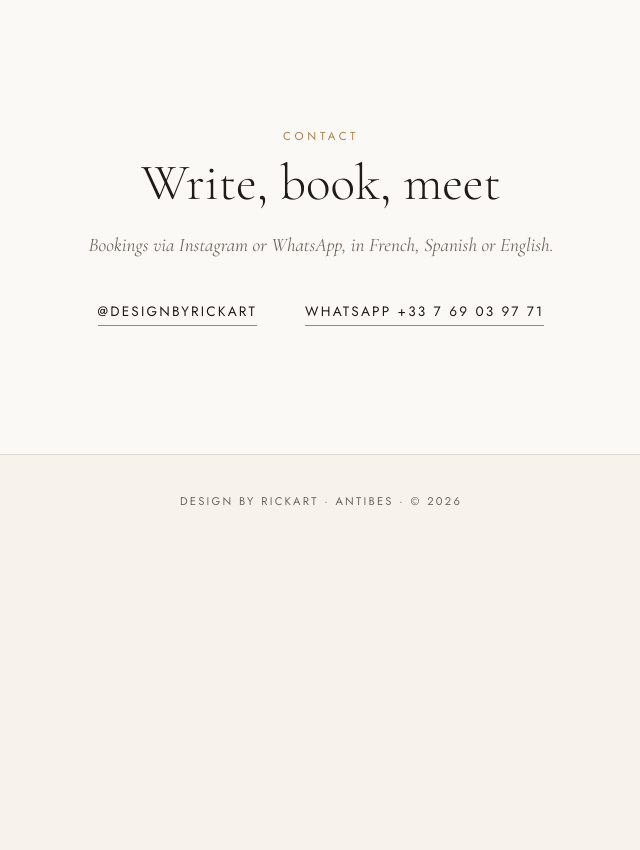
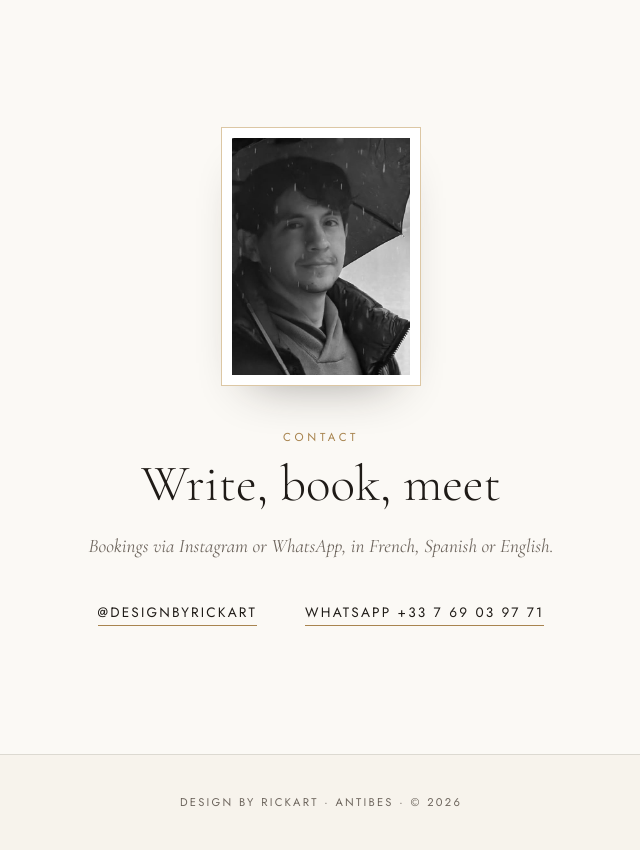
Before and after one commit to RicBar10/atelier-aquarelle-site, a plain HTML site: page index.html in a window 1280 px wide. Shown: the part 5220-6070 px from the top of the page, without its empty margins (319-959 px from the left). Before the commit the page ends 5769 px from the top, so only its background shows below. Drawn offline with nearby package versions, Linux system fonts and the light colour scheme.

Commit message:
Contact : portrait de Rickart dans un cadre (FR/EN/ES)
Co-Authored-By: Claude Haiku 5.5 <noreply@anthropic.com>
Claude-Session: https://claude.ai/code/session_01JLdyDoFwHNp5crFVy53tor

```diff
--- a/index.html
+++ b/index.html
@@ -258,6 +258,11 @@
   /* ---------- Contact ---------- */
   .contact { text-align: center; }
   .contact .lead { margin: 1.2rem auto 0; }
+  .portrait {
+    width: 200px; margin: 0 auto 2.6rem; padding: 10px; background: #fff;
+    border: 1px solid var(--or-clair); box-shadow: 0 24px 50px -30px rgba(31, 27, 23, .45);
+  }
+  .portrait img { width: 100%; aspect-ratio: 3 / 4; object-fit: cover; }
   .contact .coords {
     display: flex; flex-wrap: wrap; justify-content: center; gap: 1rem 3rem;
     margin-top: 2.5rem; font-family: var(--sans); font-size: .85rem; letter-spacing: .16em; text-transform: uppercase;
@@ -480,6 +485,7 @@
 <!-- ============ CONTACT ============ -->
 <section id="contact" class="contact" style="background: var(--papier);">
   <div class="wrap reveal">
+    <div class="portrait"><img src="assets/portrait-rickart.jpg" data-i18n-alt="alt_portrait" alt="" loading="lazy"></div>
     <p class="label" data-i18n="contact_label"></p>
     <h2 data-i18n="contact_titre"></h2>
     <p class="lead" data-i18n="contact_lead"></p>
@@ -553,6 +559,7 @@
       contact_label: "Contact", contact_titre: "Écrire, réserver, rencontrer",
       contact_lead: "Réservations par Instagram ou WhatsApp, en français, espagnol ou anglais.",
       soon: "Bientôt disponible",
+      alt_portrait: "Portrait de Rickart, peintre aquarelliste",
       alt_affiche_biot: "Affiche de l'atelier aquarelle à La Douce Vie, Biot",
       alt_affiche_fourmi: "Affiche de l'atelier création de carte de Noël à La Fourmilière, Antibes",
       alt_affiche_juan: "Affiche des mercredis d'aquarelle à Juan-les-Pins",
@@ -597,6 +604,7 @@
       contact_label: "Contact", contact_titre: "Write, book, meet",
       contact_lead: "Bookings via Instagram or WhatsApp, in French, Spanish or English.",
       soon: "Coming soon",
+      alt_portrait: "Portrait of Rickart, watercolour painter",
       alt_affiche_biot: "Watercolour workshop poster at La Douce Vie, Biot",
       alt_affiche_fourmi: "Christmas card workshop poster at La Fourmilière, Antibes",
       alt_affiche_juan: "Wednesday watercolour workshop poster in Juan-les-Pins",
@@ -641,6 +649,7 @@
       contact_label: "Contacto", contact_titre: "Escribir, reservar, conocer",
       contact_lead: "Reservas por Instagram o WhatsApp, en francés, español o inglés.",
       soon: "Próximamente",
+      alt_portrait: "Retrato de Rickart, pintor de acuarela",
       alt_affiche_biot: "Cartel del taller de acuarela en La Douce Vie, Biot",
       alt_affiche_fourmi: "Cartel del taller de tarjetas de Navidad en La Fourmilière, Antibes",
       alt_affiche_juan: "Cartel de los miércoles de acuarela en Juan-les-Pins",
```
Also changed, not shown: assets/portrait-rickart.jpg (added).
